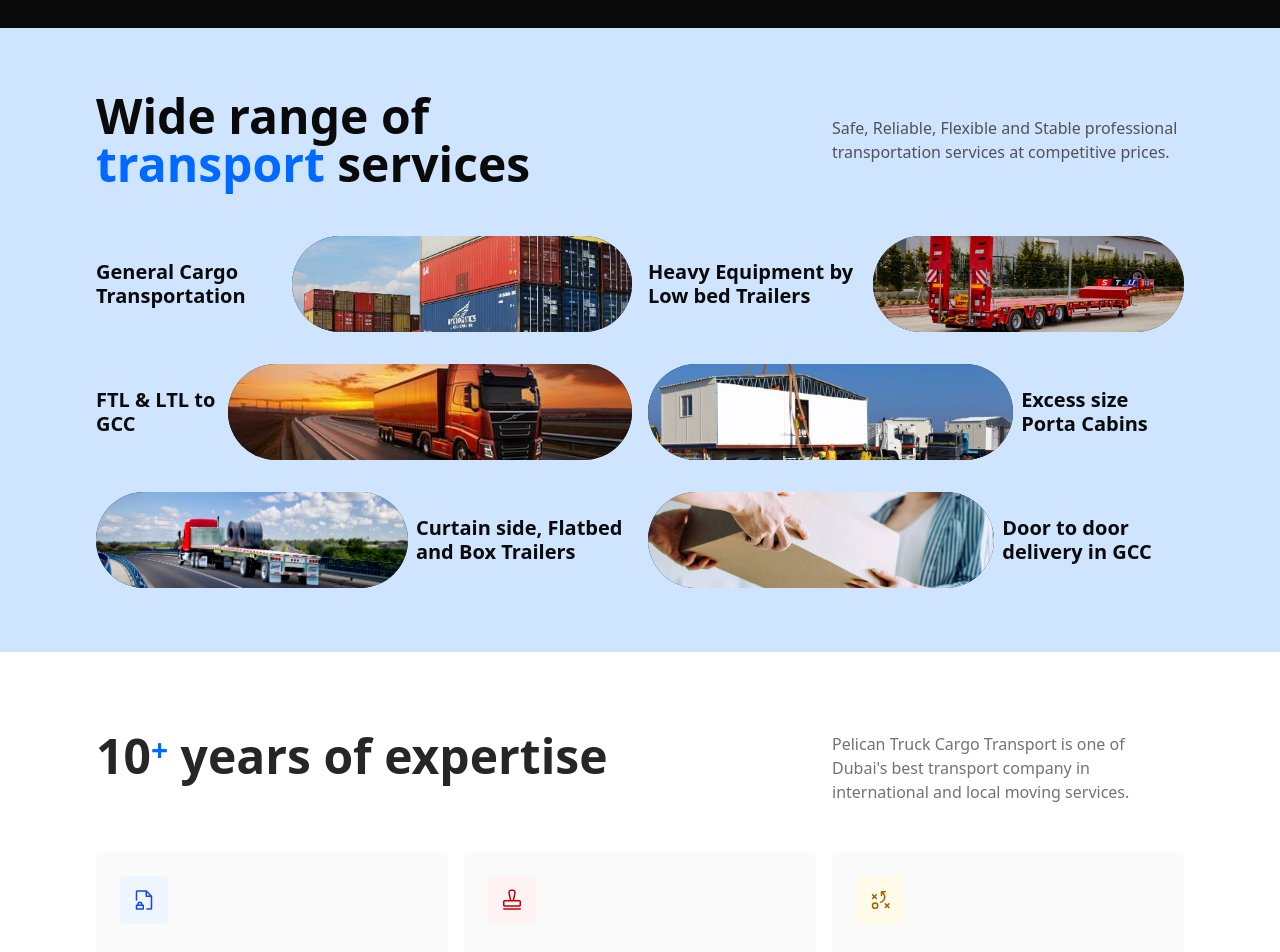
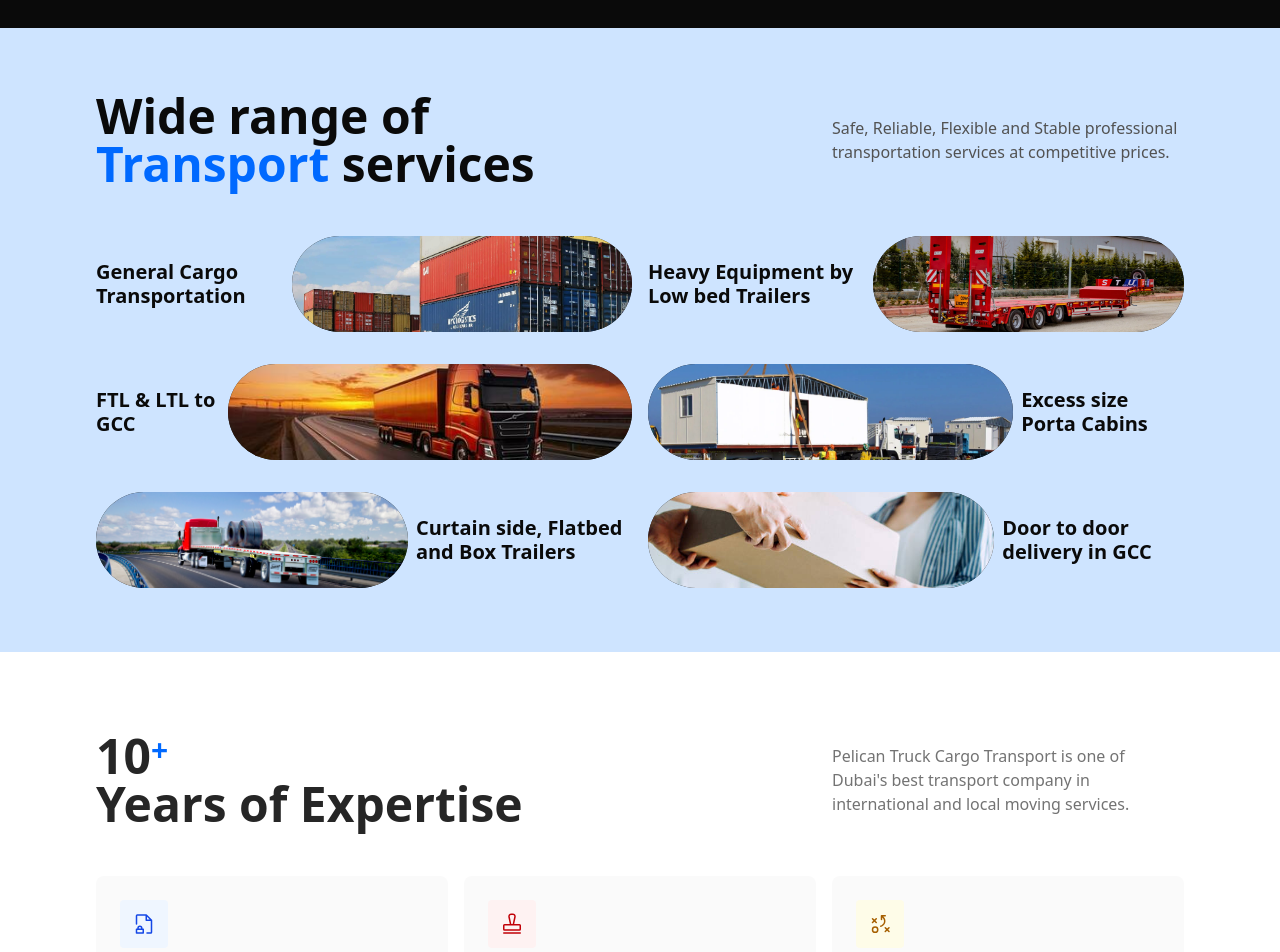
Before and after one commit to appetite-studio-team/pelican-cargo-website, a Next.js app: page / in a window 1280 px wide. Shown: the part 840-1792 px from the top of the page. Built offline with nearby package versions, Linux system fonts and the light colour scheme.

Commit message:
:lipstick: fix text styles

```diff
--- a/src/app/_components/FeaturesSection.tsx
+++ b/src/app/_components/FeaturesSection.tsx
@@ -17,8 +17,9 @@ export default function FeaturesSection() {
             10
             <span className="text-primary align-top text-2xl lg:text-3xl">
               +
-            </span>{" "}
-            years of expertise
+            </span>
+            <br />
+            Years of Expertise
           </h2>
           <p className="m-auto max-w-lg text-neutral-500">
             Pelican Truck Cargo Transport is one of Dubai&apos;s best transport
--- a/src/app/_components/ServicesSection.tsx
+++ b/src/app/_components/ServicesSection.tsx
@@ -7,7 +7,7 @@ export default function ServicesSection() {
         <div className="grid gap-4 lg:grid-cols-3">
           <h2 className="lg:col-span-2">
             Wide range of <br />
-            <span className="text-primary">transport</span> services
+            <span className="text-primary">Transport</span> services
           </h2>
           <p className="m-auto max-w-lg text-neutral-600">
             Safe, Reliable, Flexible and Stable professional transportation
--- a/src/app/globals.css
+++ b/src/app/globals.css
@@ -47,10 +47,10 @@ h5 {
   @apply font-bold;
 }
 h1 {
-  @apply text-5xl font-black lg:text-6xl;
+  @apply text-4xl font-black md:text-5xl lg:text-6xl;
 }
 h2 {
-  @apply text-4xl lg:text-5xl;
+  @apply text-3xl lg:text-5xl;
 }
 h3 {
   @apply text-2xl lg:text-3xl;
--- a/src/components/Footer.tsx
+++ b/src/components/Footer.tsx
@@ -9,7 +9,7 @@ export default function Footer() {
         <p className="font-mono">Let&apos;s talk then</p>
         <a
           href="tel:+971 50 503 5501"
-          className="text-3xl font-black hover:underline lg:text-5xl"
+          className="text-2xl font-black hover:underline lg:text-5xl"
         >
           +971 50 503 5501
         </a>
```
